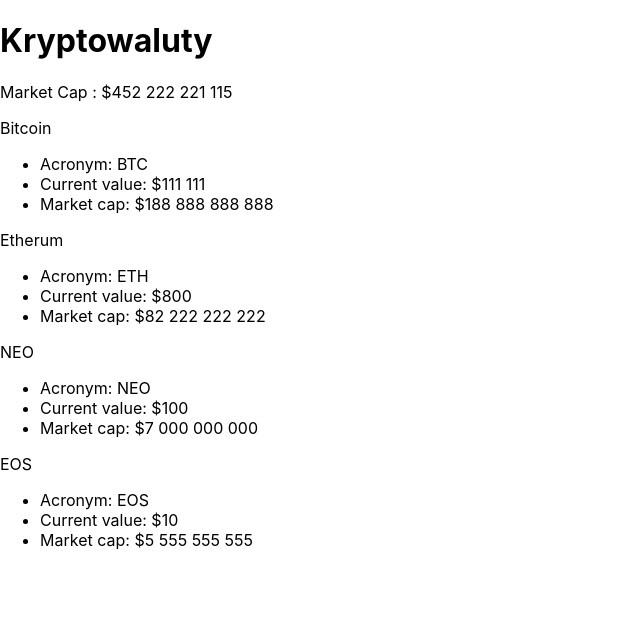
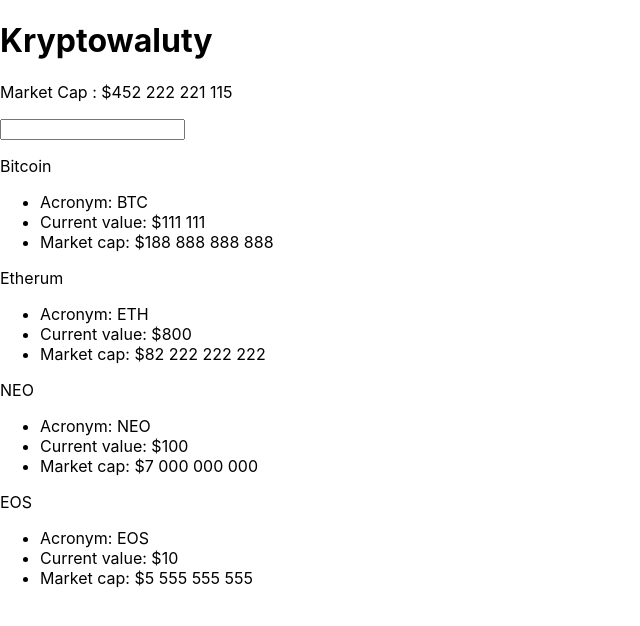
Before and after one commit to Dominik-Zajac/React..-..Kryptowaluty, a React (Create React App) app: page / in a window 1280 px wide. Shown: the top 626 px of the page, without its empty margins (0-640 px from the left). Built offline with nearby package versions, Linux system fonts and the light colour scheme.

Commit message:
Add search function

```diff
--- a/package.json
+++ b/package.json
@@ -3,6 +3,7 @@
   "version": "0.1.0",
   "private": true,
   "dependencies": {
+    "lodash.debounce": "^4.0.8",
     "prop-types": "^15.7.2",
     "react": "^16.8.6",
     "react-dom": "^16.8.6",
--- a/src/components/SearchBar/SearchBar.js
+++ b/src/components/SearchBar/SearchBar.js
@@ -6,6 +6,6 @@ const SearchBar = ({ searchQuery, handleChange }) => {
             <input value={searchQuery} onChange={handleChange} />
         </div>
     );
-}
+};
 
 export default SearchBar;
--- a/src/containers/App.js
+++ b/src/containers/App.js
@@ -1,7 +1,8 @@
 import React, { Component } from 'react';
-// import './App.css';
+import debounce from 'lodash.debounce';
 
 import Header from '../components/Header/Header';
+import SearchBar from '../components/SearchBar/SearchBar';
 import CoinList from '../components/CoinList/CoinList';
 
 class App extends Component {
@@ -12,15 +13,46 @@ class App extends Component {
             { name: "NEO", acronym: "NEO", value: 100, cap: 7000000000 },
             { name: "EOS", acronym: "EOS", value: 10, cap: 5555555555 }
         ],
+        matchedCryptos: [],
         marketCap: 452222221115,
+        searchQuery: '',
     };
 
+    componentWillMount() {
+        this.setMatchedCryptos();
+    };
+
+    searchChangeHandler = event => {
+        this.setState(
+            { searchQuery: event.target.value }, this.setMatchedCryptos
+        );
+    };
+
+    setMatchedCryptos = debounce(() => {
+        const cryptos = [...this.state.cryptos];
+
+        function isMatched(phrase) {
+            const regex = new RegExp(`\\b${phrase}.*\\b`, "i");
+            return function (crypto) {
+                return Object.values(crypto).some(val => regex.test(val));
+            };
+        };
+
+        const isMatchedWithSearchQuery = isMatched(this.state.searchQuery);
+        const matchedCryptos = cryptos.filter(isMatchedWithSearchQuery);
+
+        this.setState({
+            matchedCryptos
+        });
+    }, 250);
+
     render() {
-        const { marketCap, cryptos } = this.state;
+        const { marketCap, matchedCryptos, searchQuery } = this.state;
         return (
             <div>
                 <Header cap={marketCap} />
-                <CoinList cryptos={cryptos} />
+                <SearchBar handleChange={this.searchChangeHandler} searchQuery={searchQuery} />
+                <CoinList cryptos={matchedCryptos} />
             </div>
         );
     };
```
Also changed, not shown: 1 other file (tests, documents, lock files or other folders).
